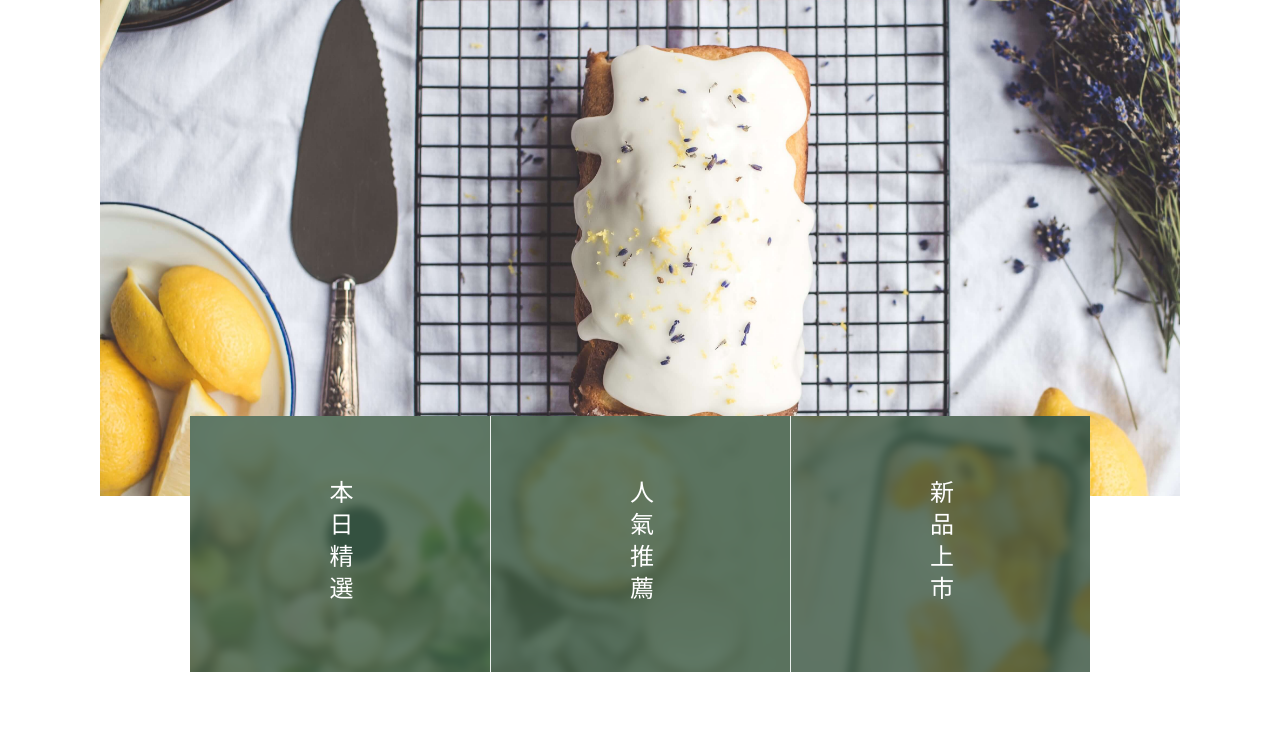
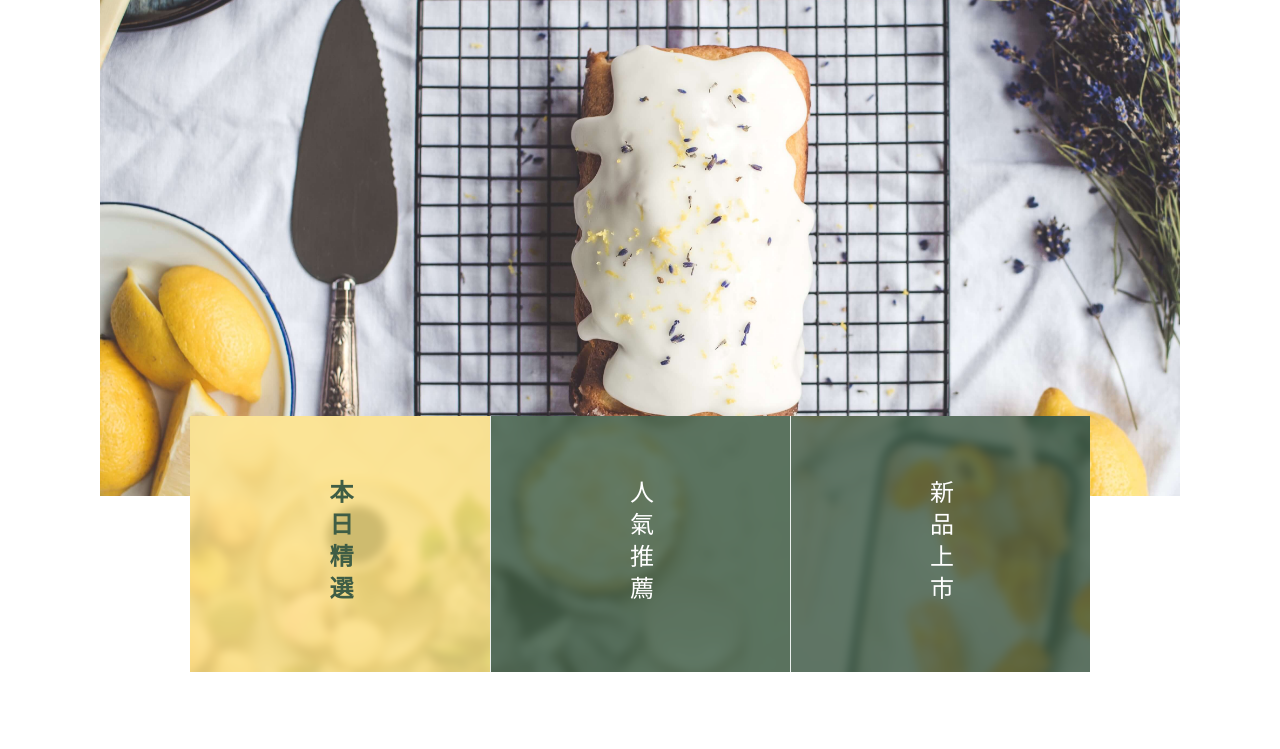
Before and after one commit to kentrpg/sweetaste-vite, a website built with Vite: page pages/index.html in a window 1280 px wide. Shown: the top 749 px of the page. Built offline with nearby package versions, Linux system fonts and the light colour scheme.

Commit message:
refactor: Improve button layouts and cursor styles
shop-car.html
- 新增 remove, add 按鈕垂直置中效果

index.html
- banner 區塊下方三個正方形調整為 <button> 結構

reset.scss
- 調整 cursor 樣式

```diff
--- a/assets/scss/base/_reset.scss
+++ b/assets/scss/base/_reset.scss
@@ -29,6 +29,18 @@ h2 {
   color: $light;
 }
 
+// cursor override
+h1, h2, h3, h4, h5, h6, div, span, p {
+  cursor: default;
+}
+
+a, label, button, select, textarea {
+  cursor: pointer;
+  & * {
+    cursor: pointer;
+  }
+}
+
 // overrides _reboot.scss
 ol,
 ul {
@@ -50,14 +62,9 @@ p {
 }
 
 // for vertical text
-.wm-v {
-  &-lr, &-rl {
-    cursor: default;
-  }
-  &-lr {
-    padding: 10px;
-    white-space: nowrap; // for index.html banner bottom content
-  }
+.wm-v-lr {
+  padding: 10px;
+  white-space: nowrap; // for index.html banner bottom content
 }
 
 .text-hide {
--- a/assets/scss/utils/_utilities.scss
+++ b/assets/scss/utils/_utilities.scss
@@ -196,6 +196,7 @@ $utilities: map-merge(
               map-get(map-get($utilities, "background-color"), "values"),
               (
                 rectangle-over: rgba($primary, 0.8),
+                rectangle-over-active: rgba($info, 0.8),
               )
             ),
         )
--- a/pages/index.html
+++ b/pages/index.html
@@ -18,21 +18,21 @@
         <div class="row g-0 justify-content-center mx-n8 mx-sm-0 mt-md-nxl">
           <div class="col-md-10">
             <div class="row g-0">
-            <a href="#" class="col-4 h-banner-rectangle-sm h-sm-banner-rectangle position-relative overflow-hidden active">
-              <span class="z-2 position-absolute top-50 start-50 translate-middle display-span wm-v-lr ls-lg text-white fs-2 fs-md-3">本日精選</span>
-              <div class="z-1 bg-rectangle-over position-absolute position-init"></div>
+              <button type="button" class="col-4 h-banner-rectangle-sm h-sm-banner-rectangle position-relative btn overflow-hidden active">
+                <span class="z-2 position-absolute top-50 start-50 translate-middle display-span wm-v-lr ls-lg text-primary fw-semibold fs-2 fs-md-3">本日精選</span>
+                <div class="z-1 bg-rectangle-over-active position-absolute position-init"></div>
                 <div class="z-0 position-absolute position-rectangle bg-rectangle-1 filter-blur"></div>
-            </a>
-            <a href="#" class="col-4 h-banner-rectangle-sm h-sm-banner-rectangle position-relative overflow-hidden active border-start">
+              </button>
+              <button type="button" class="col-4 h-banner-rectangle-sm h-sm-banner-rectangle position-relative btn overflow-hidden active border-start">
                 <span class="z-2 position-absolute top-50 start-50 translate-middle display-span wm-v-lr ls-lg text-white fs-2 fs-md-3">人氣推薦</span>
                 <div class="z-1 bg-rectangle-over position-absolute position-init"></div>
                 <div class="z-0 position-absolute position-rectangle bg-rectangle-2 filter-blur"></div>
-            </a>
-            <div href="#" class="col-4 h-banner-rectangle-sm h-sm-banner-rectangle position-relative overflow-hidden active border-start">
+              </button>
+              <button type="button" class="col-4 h-banner-rectangle-sm h-sm-banner-rectangle position-relative btn overflow-hidden active border-start">
                 <a class="z-2 position-absolute top-50 start-50 translate-middle display-span wm-v-lr ls-lg text-white fs-2 fs-md-3">新品上市</a>
                 <div class="z-1 bg-rectangle-over position-absolute position-init"></div>
                 <div class="z-0 position-absolute position-rectangle bg-rectangle-3 filter-blur"></div>
-            </div>
+              </button>
             </div>
           </div>
         </div>
```
Also changed, not shown: pages/shop-car.html (+6 -6 lines). Lines whose indentation alone changed are shown as unchanged.
